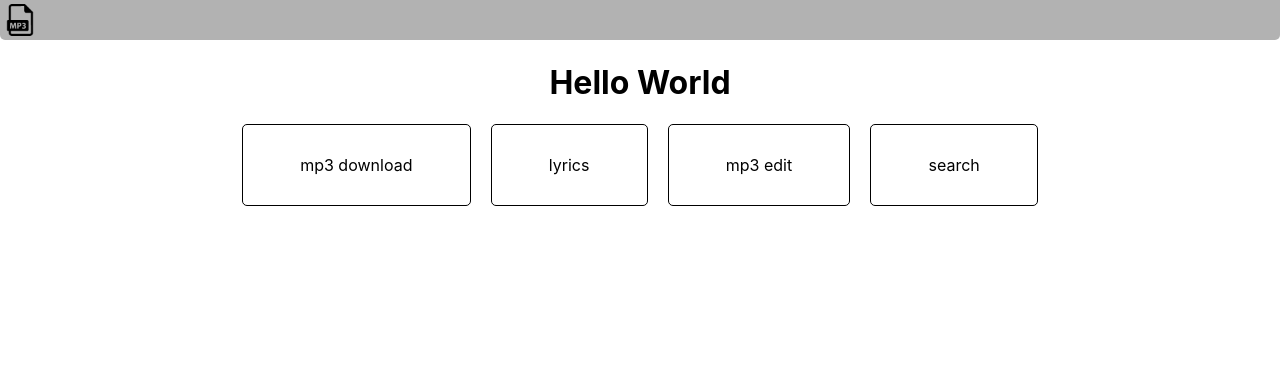
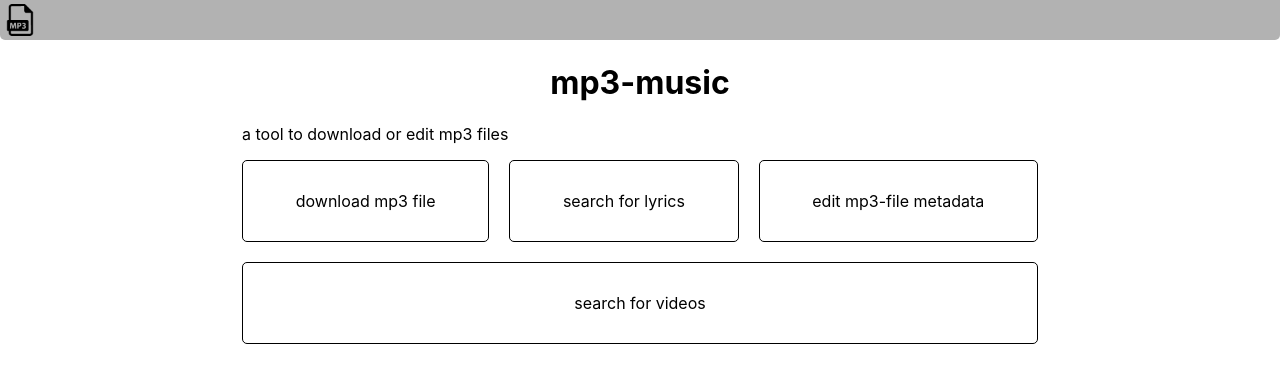
Before and after one commit to PlayerG9/mp3music, a React (Create React App) app in the folder src/web-ui/: page / in a window 1280 px wide. Shown: the top 382 px of the page. Built offline with nearby package versions, Linux system fonts and the light colour scheme; no server answers.

Commit message:
added not-found page

```diff
--- a/src/web-ui/src/App/index.tsx
+++ b/src/web-ui/src/App/index.tsx
@@ -1,15 +1,21 @@
 import './style.scss'
 import './Components/style.scss'
-import { Routes } from 'react-router-dom'
+import { Routes, Route } from 'react-router-dom'
 import { NotificationsDisplay } from './Components/notification'
-import { buildRoutes } from './routeManager'
+import { buildRoutes, registerRoute } from './routeManager'
 import ApiWakeUp from './ApiWakeUp'
 import AppHeader from './Components/AppHeader'
+import PageNotFound from './pages/PageNotFound'
 
 
 // call pages to let them register themself for the Router
 import './pages/Home'
 import './pages/DownloadInterface'
+
+
+registerRoute(
+	<Route key="not-found" path="*" element={<PageNotFound/>}/>
+)
 
 
 export default function App() {
--- a/src/web-ui/src/App/pages/Home/index.tsx
+++ b/src/web-ui/src/App/pages/Home/index.tsx
@@ -5,12 +5,13 @@ import { Link, Route } from 'react-router-dom'
 
 export default function HomePage(){
     return <div className='app homepage'>
-        <h1>Hello World</h1>
+        <h1>mp3-music</h1>
+        <p>a tool to download or edit mp3 files</p>
         <div className='applications'>
-            <Link to="/download">mp3 download</Link>
-            <Link to="/lyrics">lyrics</Link>
-            <Link to="/mp3edit">mp3 edit</Link>
-            <Link to="/search">search</Link>
+            <Link to="/download">download mp3 file</Link>
+            <Link to="/lyrics">search for lyrics</Link>
+            <Link to="/mp3edit">edit mp3-file metadata</Link>
+            <Link to="/search">search for videos</Link>
         </div>
     </div>
 }
--- /dev/null
+++ b/src/web-ui/src/App/pages/PageNotFound/index.tsx
@@ -0,0 +1,8 @@
+import './style.scss'
+
+
+export default function PageNotFound(){
+    return <div className='app page-not-found'>
+        <h1>Page not Found</h1>
+    </div>
+}
--- /dev/null
+++ b/src/web-ui/src/App/pages/PageNotFound/style.scss
@@ -0,0 +1,5 @@
+.page-not-found {
+    h1 {
+        text-align: center;
+    }
+}
```
